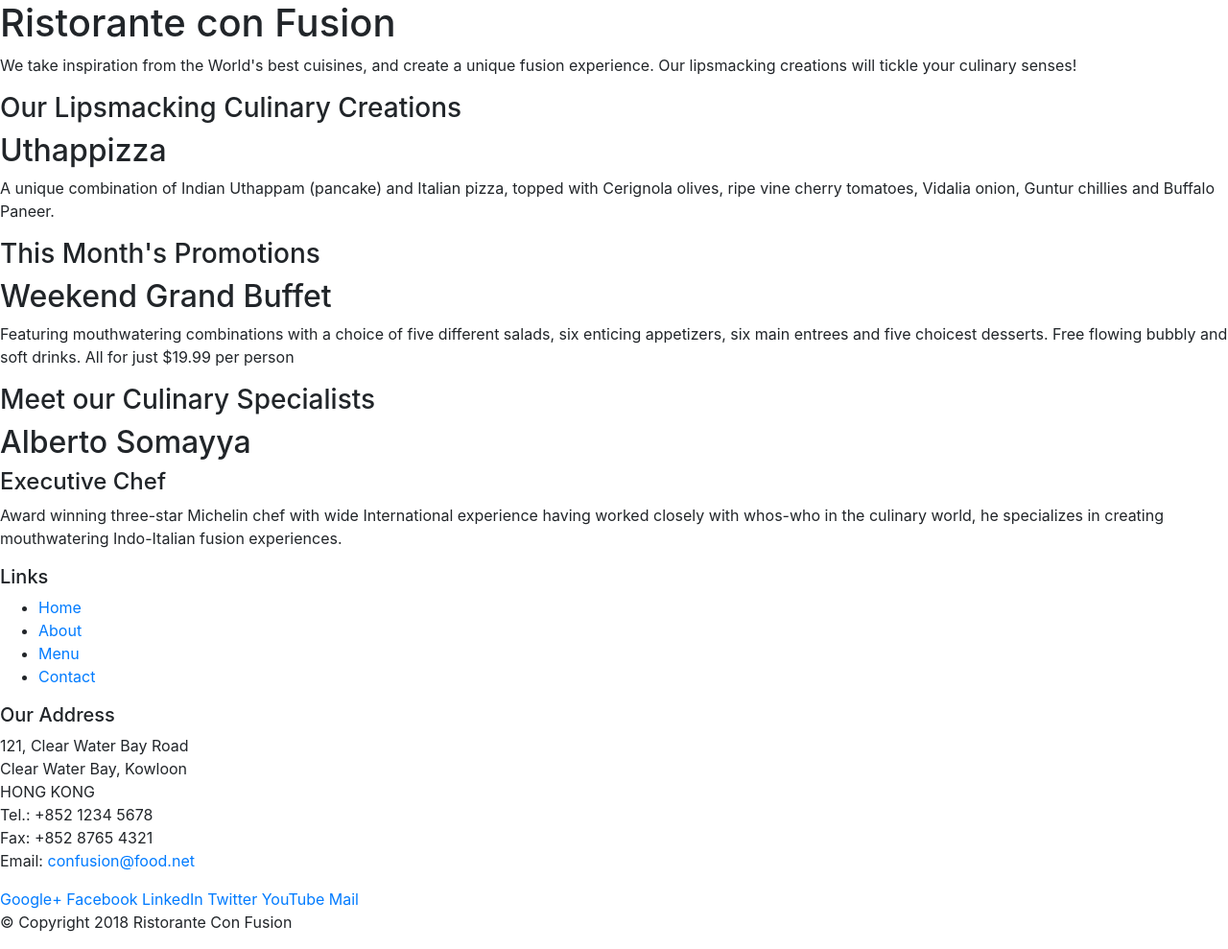
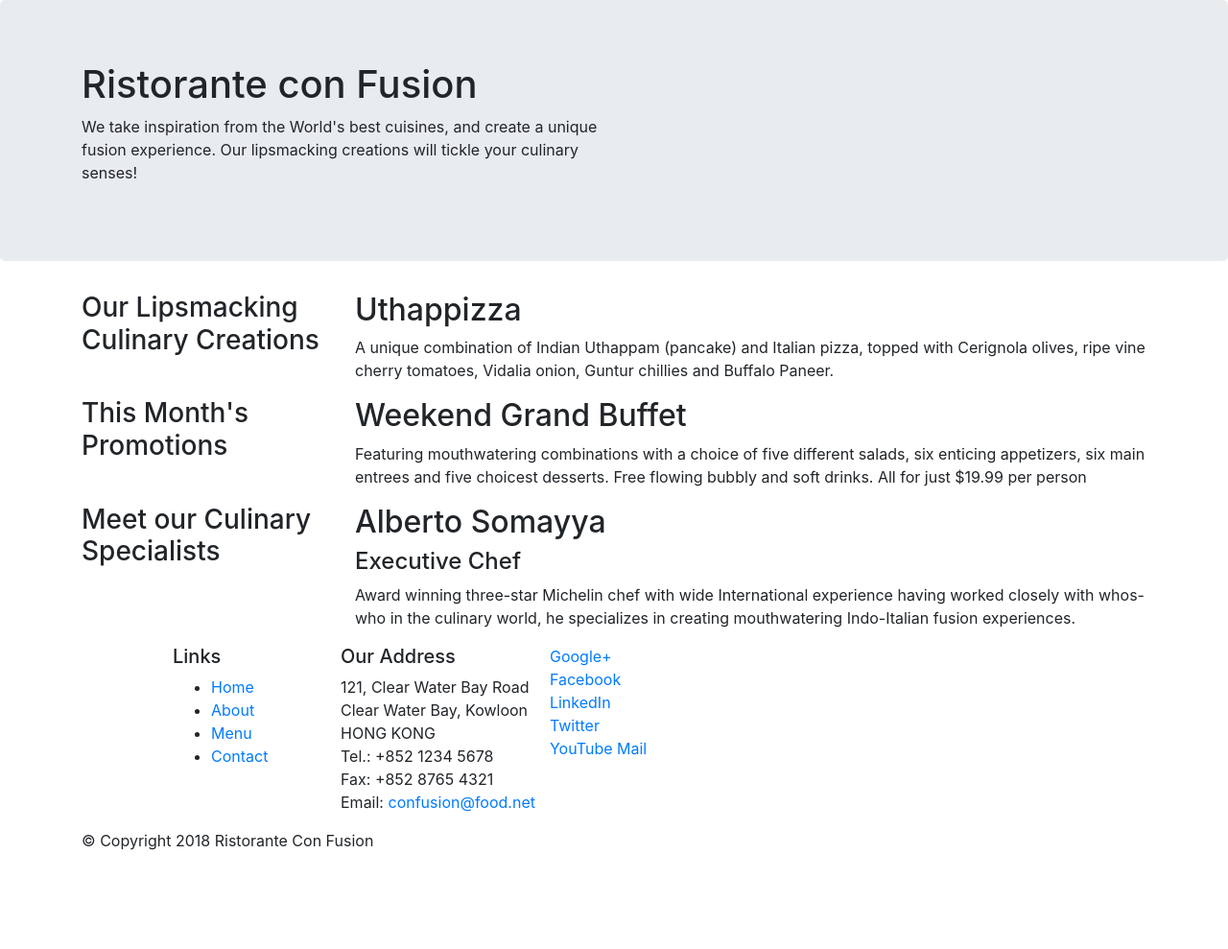
Before and after one commit to RiteshGhorpade/BootStrap, a website: page index.html in a window 1280 px wide. Shown: the whole page at 96% size. After the commit the page ends 904 px from the top, so only its background shows below. Drawn offline with nearby package versions, Linux system fonts and the light colour scheme.

Commit message:
Bootstrap Grid

```diff
--- a/index.html
+++ b/index.html
@@ -15,46 +15,46 @@
 
 <body>
 
-    <header>
-        <div>
-            <div>
-                <div>
+    <header class="jumbotron">
+        <div class="container">
+            <div class="row">
+                <div class="col-12 col-sm-6">
                     <h1>Ristorante con Fusion</h1>
                     <p>We take inspiration from the World's best cuisines, and create a unique fusion experience. Our lipsmacking creations will tickle your culinary senses!</p>
                 </div>
-                <div>
+                <div class="col-12 col-sm">
                 </div>
             </div>
         </div>
     </header>
 
-    <div>
-        <div>
-            <div>
+    <div class="container">
+        <div class="row">
+            <div class="col-12 col-sm-4 col-md-3">
                 <h3>Our Lipsmacking Culinary Creations</h3>
             </div>
-            <div>
+            <div class="col-12 col-sm col-md">
                 <h2>Uthappizza</h2>
                 <p>A unique combination of Indian Uthappam (pancake) and Italian pizza, topped with Cerignola olives, ripe vine cherry tomatoes, Vidalia onion, Guntur chillies and Buffalo Paneer.</p>
             </div>
         </div>
 
 
-        <div>
-            <div>
+        <div class="row">
+            <div class ="col-12 col-sm-4 col-md-3">
                 <h3>This Month's Promotions</h3>
             </div>
-            <div>
+            <div class="col-12 col-sm col-md">
                 <h2>Weekend Grand Buffet</h2>
                 <p>Featuring mouthwatering combinations with a choice of five different salads, six enticing appetizers, six main entrees and five choicest desserts. Free flowing bubbly and soft drinks. All for just $19.99 per person </p>
             </div>
         </div>
 
-        <div>
-            <div>
+        <div class="row">
+            <div class="col-12 col-sm-4 col-md-3">
                 <h3>Meet our Culinary Specialists</h3>
             </div>
-            <div>
+            <div class="col-12 col-sm col-md">
                 <h2>Alberto Somayya</h2>
                 <h4>Executive Chef</h4>
                 <p>Award winning three-star Michelin chef with wide International experience having worked closely with whos-who in the culinary world, he specializes in creating mouthwatering Indo-Italian fusion experiences. </p>
@@ -62,10 +62,10 @@
         </div>
     </div>
 
-    <footer>
-        <div>
-            <div>
-                <div>
+    <footer >
+        <div class="container">
+            <div class="row">
+                <div class="col-4 offset-1 col-sm-2">
                     <h5>Links</h5>
                     <ul>
                         <li><a href="#">Home</a></li>
@@ -74,7 +74,7 @@
                         <li><a href="#">Contact</a></li>
                     </ul>
                 </div>
-                <div>
+                <div col-7 col-sm-5>
                     <h5>Our Address</h5>
                     <address>
 		              121, Clear Water Bay Road<br>
@@ -86,7 +86,7 @@
 		           </address>
                 </div>
                 <div>
-                    <div>
+                    <div class="col-12 col-sm-4">
                         <a href="http://google.com/+">Google+</a>
                         <a href="http://www.facebook.com/profile.php?id=">Facebook</a>
                         <a href="http://www.linkedin.com/in/">LinkedIn</a>
@@ -96,8 +96,8 @@
                     </div>
                 </div>
            </div>
-           <div>
-                <div>
+           <div class="row">
+                <div class="col-auto">
                     <p>© Copyright 2018 Ristorante Con Fusion</p>
                 </div>
            </div>
```
